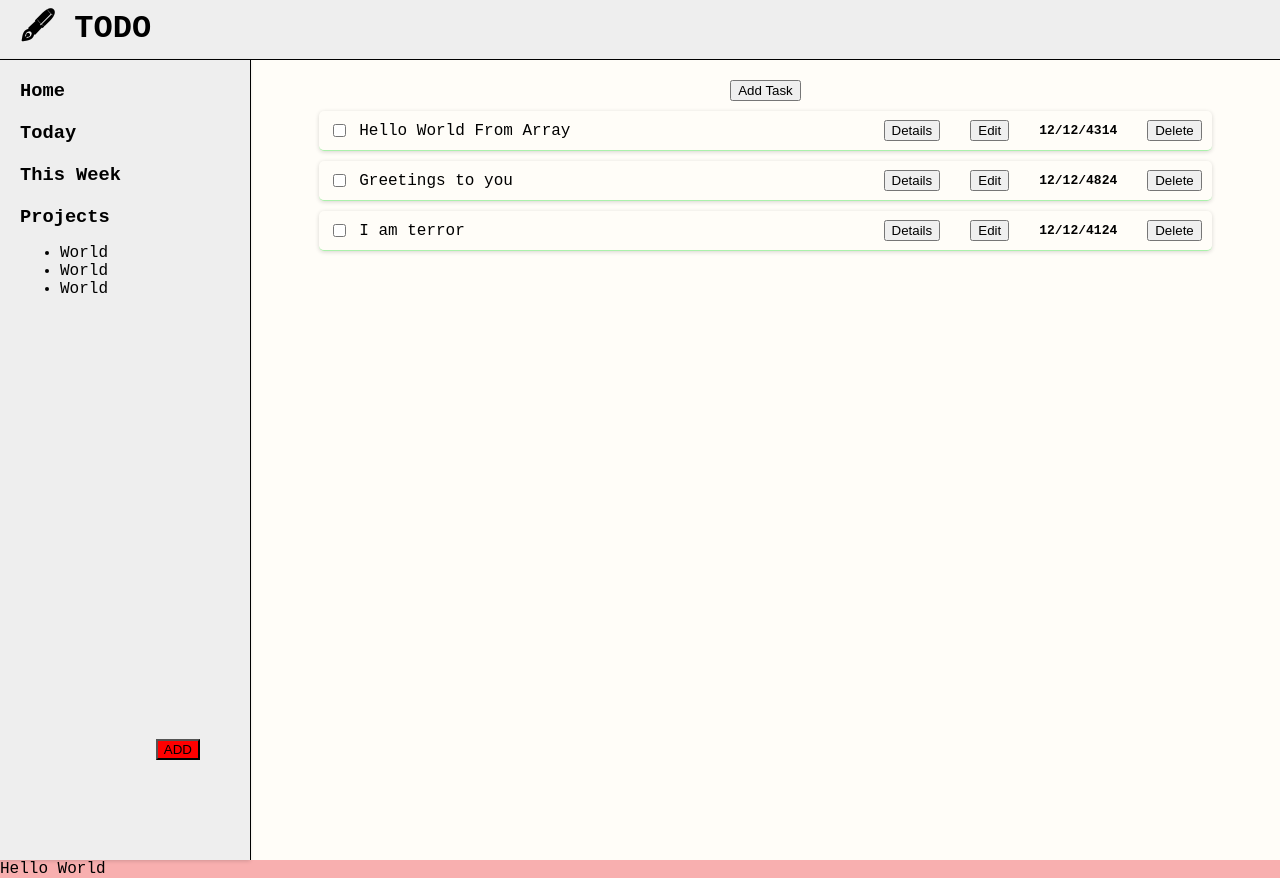
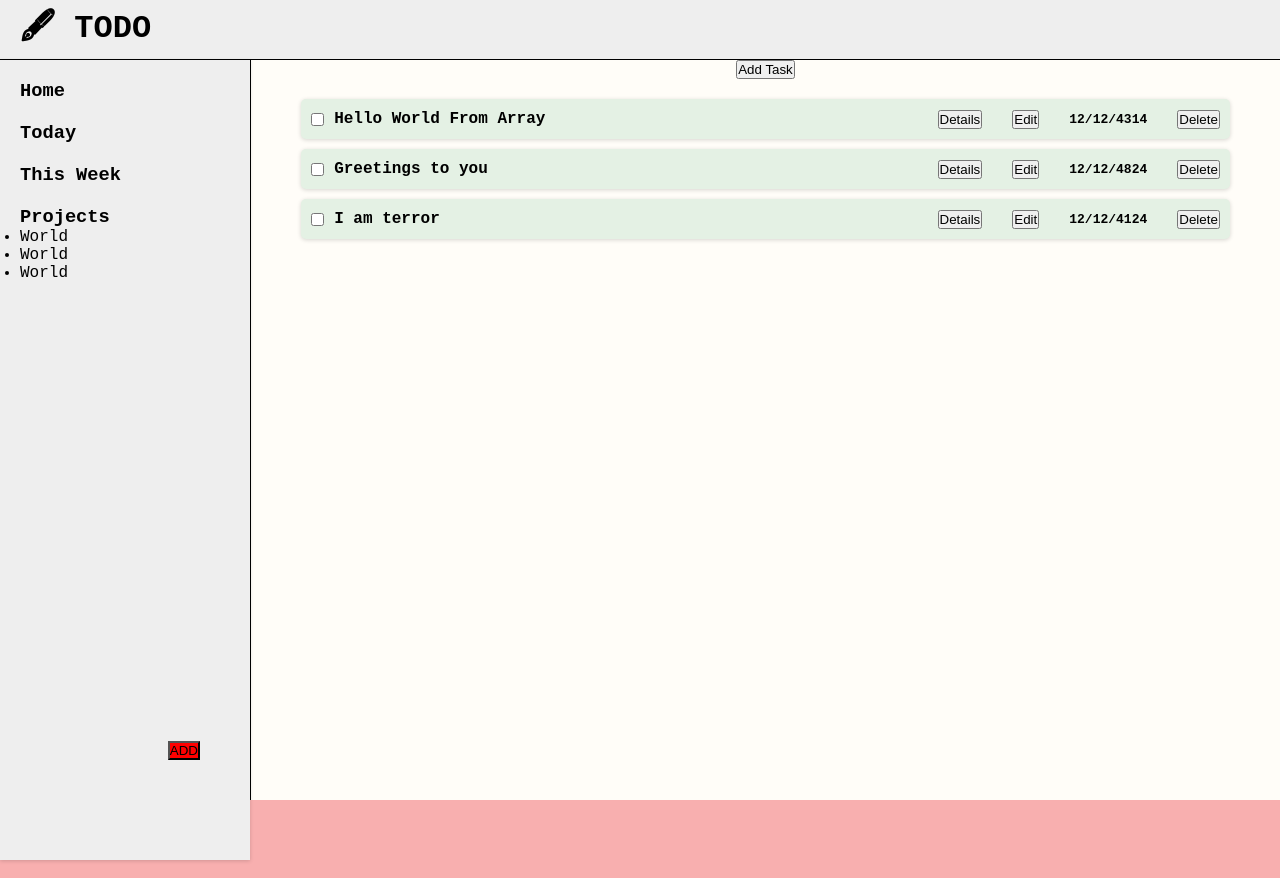
Before and after one commit to Shekinah007/Todo-Odin, a website built with webpack: page dist/index.html in a window 1280 px wide. Built offline with Linux system fonts and the light colour scheme.

Commit message:
Todo content styling

```diff
--- a/src/domStuff/getElements.js
+++ b/src/domStuff/getElements.js
@@ -1,3 +1,4 @@
+const content = document.querySelector(".content");
 const addButton = document.querySelector(".add-button");
 const detailsButton = document.querySelector(".details-button");
 const home = document.querySelector(".home");
@@ -14,6 +15,7 @@ const editDetailsInput = document.querySelector(".edit-details-input");
 const submitTaskButton = document.querySelector(".submit-edit");
 
 export {
+  content,
   addButton,
   detailsButton,
   overlay,
--- a/src/index.js
+++ b/src/index.js
@@ -1,4 +1,7 @@
+const body = document.querySelector("body");
+
 import {
+  content,
   home,
   addButton,
   detailsButton,
@@ -21,6 +24,28 @@ import todoComponent from "./domStuff/components/todoItemComponent";
 
 import homeProjectsArray from "./projectData";
 console.log(homeProjectsArray);
+
+// todoContent.addEventListener("scroll", () => {
+//   console.log("Hello, Scroll");
+// });
+// body.addEventListener("scroll", () => {
+//   console.log("Hello, Scroll");
+// });
+// content.addEventListener("scroll", () => {
+//   console.log("Hello, Scroll");
+// });
+
+body.onscroll = () => {
+  console.log("Hello body");
+};
+
+todoContent.onscroll = () => {
+  console.log("Hello, todo-content");
+};
+
+content.onscroll = () => {
+  console.log("hello, content");
+};
 
 // addTaskButton.addEventListener("click", () => {
 //   homeProjects.addTask({
@@ -64,7 +89,7 @@ class Projects {
   }
 
   addTask(object) {
-    this.arrayOfTodos.push(object);
+    this.arrayOfTodos.unshift(object);
     todoContent.innerHTML = "";
     console.log("Home Projects Array: ", homeProjectsArray);
     this.displayTasks();
--- a/src/styles.css
+++ b/src/styles.css
@@ -2,6 +2,9 @@
 
 }
 
+html {
+    /* background-color: aqua; */
+}
 
 
 h1,h2,h3,h4,h5,p,body {
@@ -14,7 +17,7 @@ h1,h2,h3,h4,h5,p,body {
     top:0;
 
     background: rgba(8, 8, 8, 0.774);
-    /* filter: blur(10px); */
+    filter: blur(10px);
     z-index: 1;
     height: 100vh;
     width: 100vw;
@@ -22,13 +25,36 @@ h1,h2,h3,h4,h5,p,body {
 
 body {
     min-height: 100vh;
+    height: 100vh;
+    width: 100vw;
     background-color: rgb(248, 175, 175);
     font-family: 'Courier New', Courier, monospace;
+    overflow: hidden;
 }
 
 body::-webkit-scrollbar {
     display: none;
+    /* overscroll-behavior: contain; */
   }
+
+
+  ::-webkit-scrollbar {
+      width: 7px;
+  }
+
+
+  ::-webkit-scrollbar-track {
+    box-shadow: inset 0 0 6px rgba(0, 0, 0, 0.3);
+    border-radius: 10px;
+  }
+
+  ::-webkit-scrollbar-thumb {
+    background-color: rgb(255, 255, 255);
+    border: 1px solid rgb(181, 214, 172);
+    border-radius: 10px;
+  }
+
+
 
   /* Hide scrollbar for IE, Edge and Firefox */
   body {
@@ -39,9 +65,11 @@ body::-webkit-scrollbar {
 
 * {
     box-sizing: border-box;
+    margin: 0;
+    padding: 0;
 }
 
-h1 {
+header {
     width: 100vw;
     height: 60px;
     background-color: rgb(238, 238, 238);
@@ -72,17 +100,21 @@ nav {
     width: calc(100vw - 250px);
     margin-left: 250px;
     margin-top: 60px;
-    min-height: 100vh;
+    height: calc(100vh - 60px);
+    /* min-height: 100vh; */
     /* border-top: 1px solid black; */
     border-left: 1px solid black;
     background: rgb(255, 253, 248);
+    /* background-color: green; */
 
-    padding: 20px;
-    /* overflow: scroll; */
+    /* padding: 20px; */
     display: flex;
     flex-direction: column;
     align-items: center;
+    /* justify-content: center; */
     gap: 10px;
+
+    /* overflow: scroll; */
 }
 
 .todo-content {
@@ -91,6 +123,13 @@ nav {
     flex-direction: column;
     align-items: center;
     gap: 10px;
+
+
+    /* background-color: blue; */
+    padding: 10px 0;
+    overflow-y: scroll;
+    margin-bottom: 5px;
+    /* overflow-x: hidden; */
 }
 
 
@@ -103,22 +142,27 @@ nav {
 }
 
 .add-task {
-
+    /* position: absolute;
+    top: 62px;
+    left: 255px; */
+    /* background: red; */
 }
 
 .todo-item {
+    font-weight: 600;
     width: 95%;
     height: 40px;
-    /* background: rgb(171, 241, 171); */
+    background: rgb(228, 241, 228);
     display: flex;
     align-items: center;
     justify-content: space-between;
 
     border-radius: 5px;
     padding: 10px;
-    border-bottom: 1.5px solid rgb(171, 241, 171);
+    /* border-bottom: 1.5px solid rgb(171, 241, 171); */
     box-shadow: rgba(0, 0, 0, 0.16) 0px 1px 4px;
     transition: 0.2s;
+    /* opacity: 0.2; */
 }
 
 .todo-item div {
@@ -187,3 +231,8 @@ nav {
     /* filter: blur(1px); */
 
 }
+
+
+.projects {
+
+}
```
Also changed, not shown: dist/main.js.
